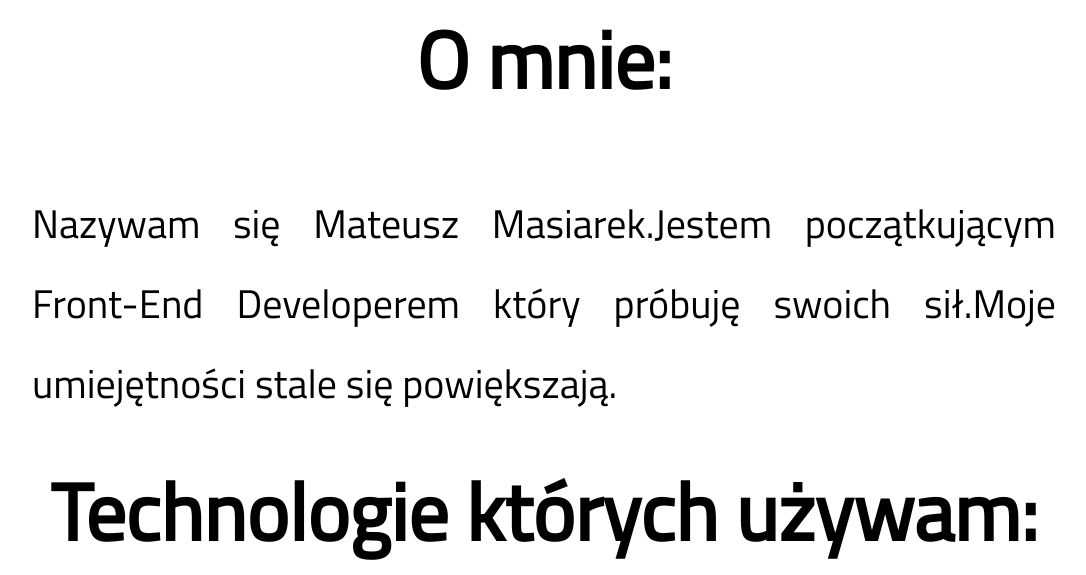
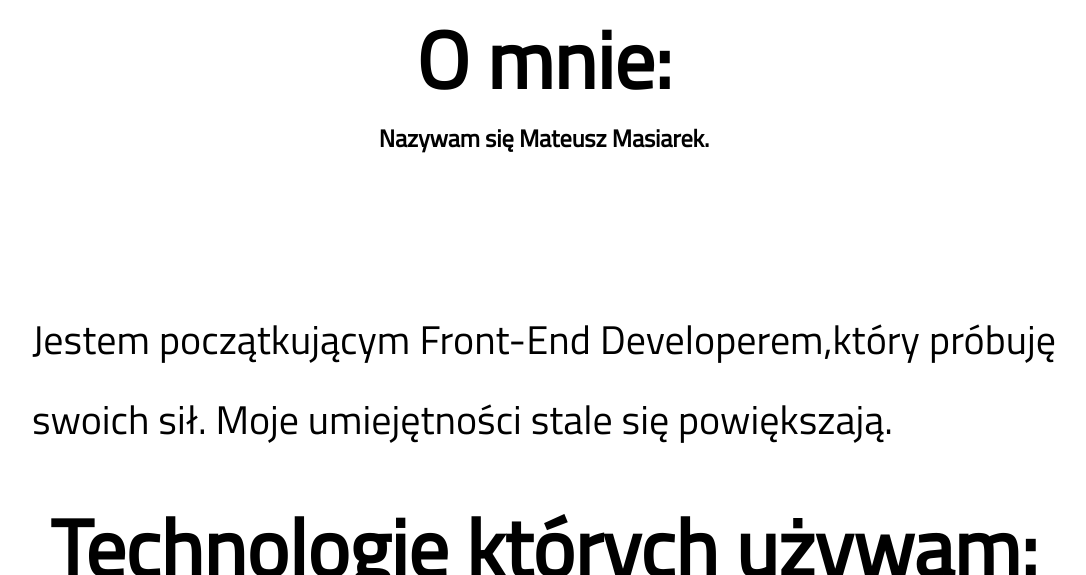
Before and after one commit to atomix94/atomix94.github.io, a plain HTML site: page index.html in a window 1280 px wide. Shown: the part 802-1377 px from the top of the page, without its empty margins (96-1182 px from the left). Drawn offline with nearby package versions, Linux system fonts and the light colour scheme.

Commit message:
Minor changes

```diff
--- a/css/style.css
+++ b/css/style.css
@@ -91,7 +91,7 @@ text-align:center;
 }
 .text
 {
-    padding:2% 5%;
+    padding:1% 4%;
     font-size:1.5rem;
 }
 .wrapper
@@ -137,7 +137,17 @@ p
     font-size:5rem;
     margin:0;
 }
-	.page-footer
+
+.name
+{
+    text-align: center;
+    display:flex;
+    justify-content: center;
+    margin:0;
+}
+
+
+    .page-footer
 	{	margin:0;
 
 		display:-webkit-box;		display:-ms-flexbox;		display:flex;
@@ -537,7 +547,11 @@ and (orientation:landscape){
   and (-webkit-min-device-pixel-ratio: 2)
   and (orientation: portrait) {
 
+      h1
 
+      {
+          font-size:175%;
+      }
       .text
       {
           margin:0;
--- a/index.html
+++ b/index.html
@@ -53,7 +53,10 @@
 
 		<section>
 		<h2 class="about">O mnie:</h2>
-		<p class="text" data-aos="fade-down">Nazywam się Mateusz Masiarek.Jestem początkującym Front-End Developerem który próbuję swoich sił.Moje umiejętności stale się powiększają.
+		<h2 class="name">Nazywam się Mateusz Masiarek.</h2>
+		<p class="text" data-aos="fade-down"><br/>
+		Jestem początkującym Front-End Developerem,który próbuję swoich sił.
+		Moje umiejętności stale się powiększają.
 
 		</p>
         </section>
```
